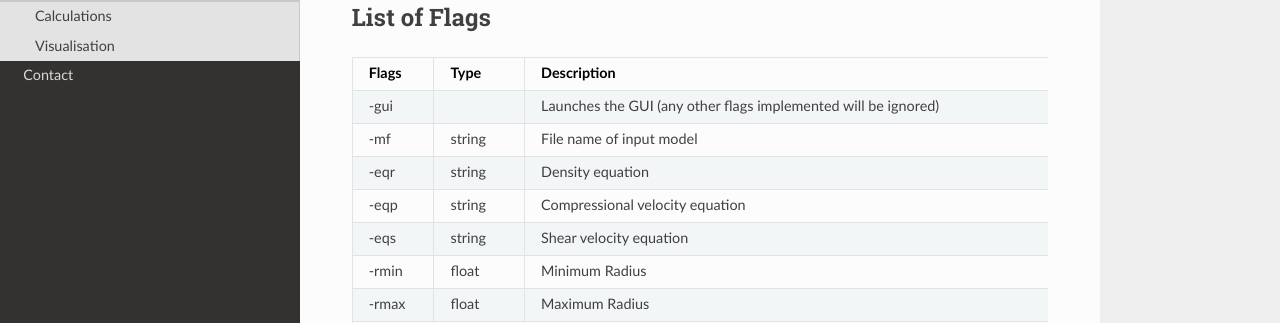
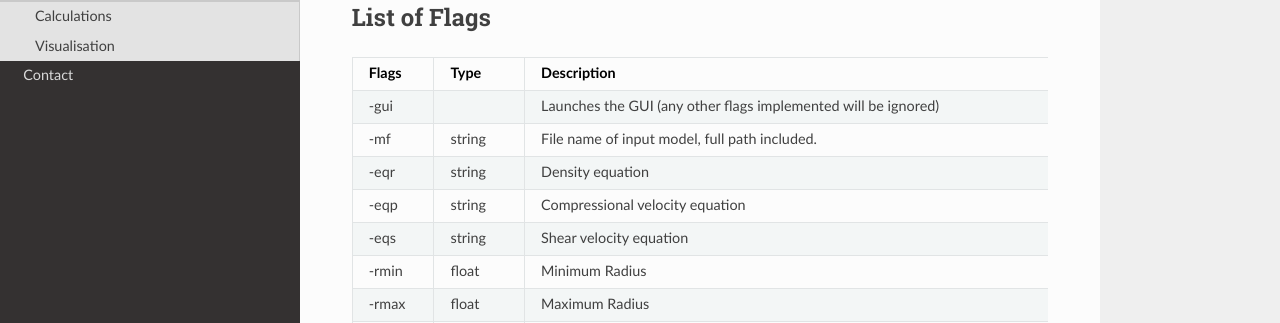
Before and after one commit to williameaton/TRModes, a Sphinx documentation site: the page built from docs/command_line.rst, in a window 1280 px wide and 1353 px high. Shown: the part 255-578 px from the top of the window. Built offline with Sphinx 7.4.7 and the Read the Docs theme 2.0.0, drawn with Linux system fonts in a browser that asks for light colours; pages that are not in the unit, such as notebooks, are missing from menus.

Commit message:
Updated flag description for model file

```diff
--- a/docs/command_line.rst
+++ b/docs/command_line.rst
@@ -24,7 +24,7 @@ List of Flags
 | -gui           |           | Launches the GUI (any other flags implemented  |
 |                |           | will be ignored)                               |
 +----------------+-----------+------------------------------------------------+
-| -mf            | string    | File name of input model    	      	      |
+| -mf            | string    | File name of input model, full path included.  |
 +----------------+-----------+------------------------------------------------+
 | -eqr           | string    | Density equation           	      	      |
 +----------------+-----------+------------------------------------------------+
```
